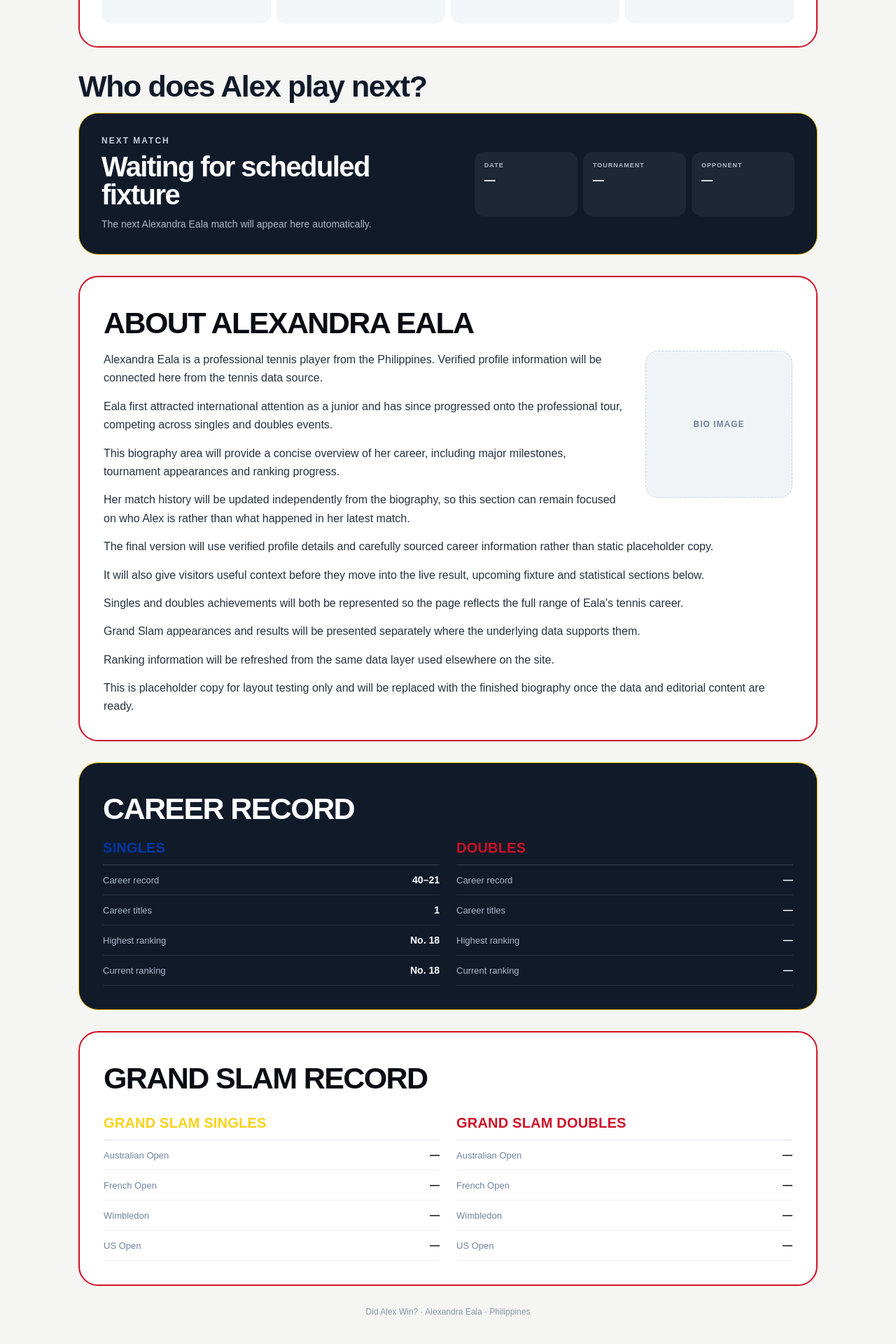
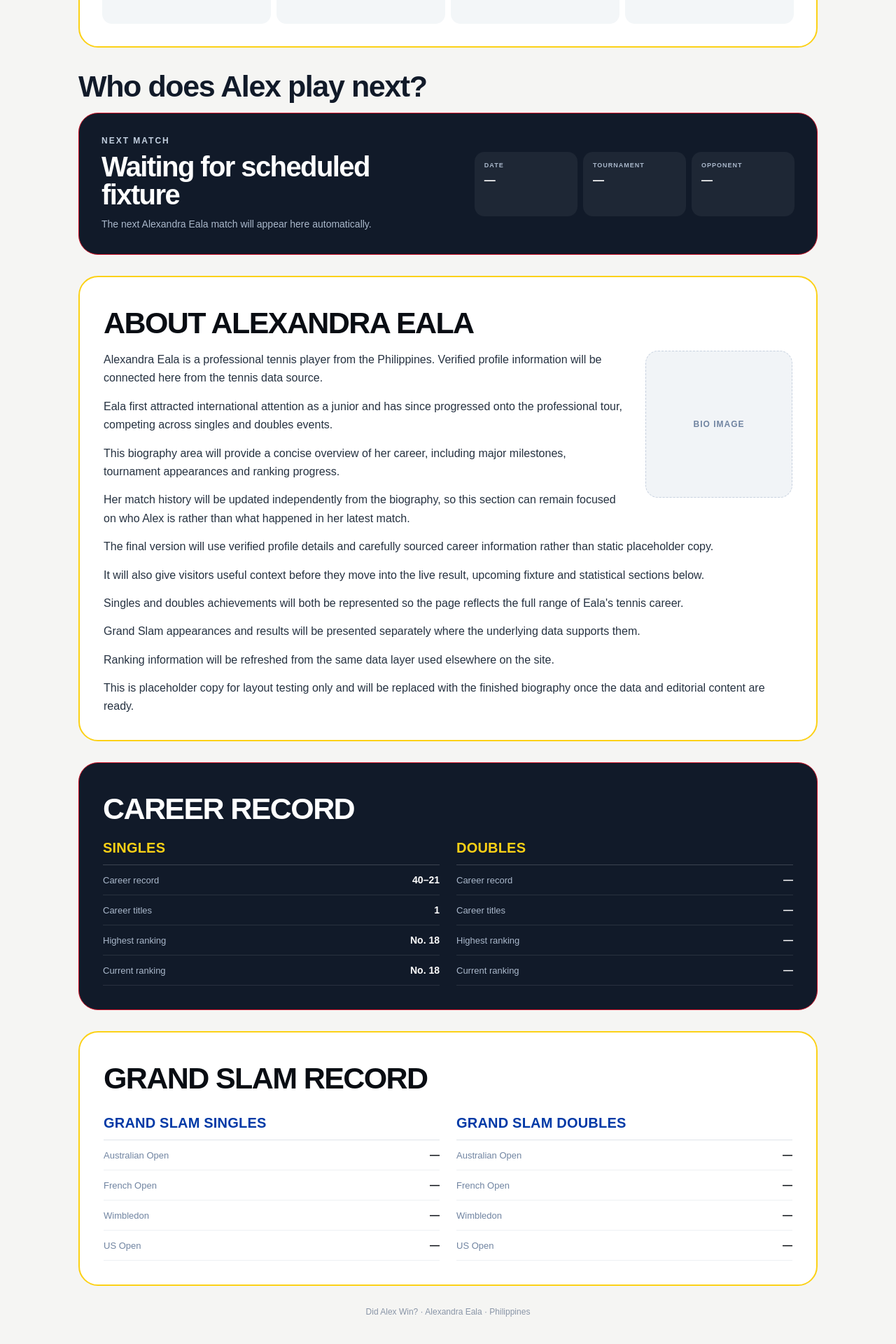
Before and after one commit to DominicFieldiGamingWriter/DidAlexWin, a Next.js app: page / in a window 1280 px wide. Shown: the part 494-2414 px from the top of the page at 70% size. Built offline with nearby package versions, Linux system fonts and the light colour scheme.

Commit message:
Swap card trims and section accent colours

```diff
--- a/app/globals.css
+++ b/app/globals.css
@@ -134,7 +134,7 @@ body {
 .result-card {
   background: #ffffff;
   color: #090d13;
-  border: 2px solid #ce1126;
+  border: 2px solid #fcd116;
   border-radius: 28px;
   padding: 32px;
 }
@@ -258,7 +258,7 @@ body {
   align-items: center;
   background: #111a29;
   color: #ffffff;
-  border: 1px solid #fcd116;
+  border: 1px solid #ce1126;
   border-radius: 28px;
   padding: 32px;
 }
@@ -324,7 +324,7 @@ body {
 
 .section-card--red,
 .grand-slam-card {
-  border: 2px solid #ce1126;
+  border: 2px solid #fcd116;
 }
 
 .career-card {
@@ -332,7 +332,7 @@ body {
   padding: 34px;
   background: #111a29;
   color: #ffffff;
-  border: 1px solid #fcd116;
+  border: 1px solid #ce1126;
   border-radius: 28px;
 }
 
@@ -356,12 +356,9 @@ body {
   color: #ffffff;
 }
 
-.career-card .stats-column h3 {
-  color: #0039a6;
-}
-
+.career-card .stats-column h3,
 .career-card .stats-column .doubles-heading {
-  color: #ce1126 !important;
+  color: #fcd116 !important;
 }
 
 .section-card .section-label {
@@ -629,3 +626,10 @@ footer {
     border-radius: 25px;
   }
 }
+
+.grand-slam-card .grand-slam-grid h3,
+.grand-slam-card .grand-slam-grid .doubles-heading,
+.grand-slam-card .stats-column h3,
+.grand-slam-card .doubles-heading {
+  color: #0039a6 !important;
+}
```
